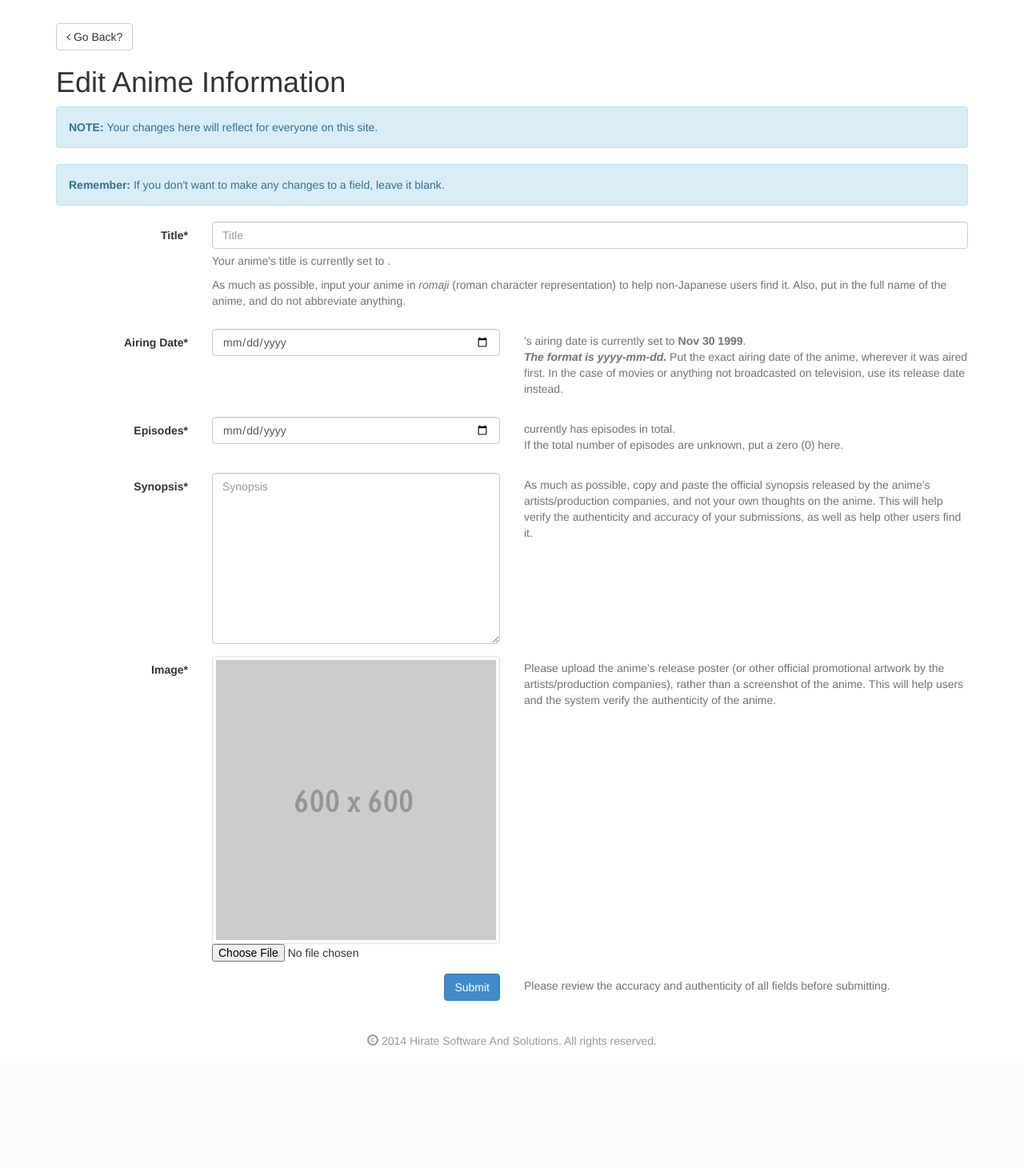
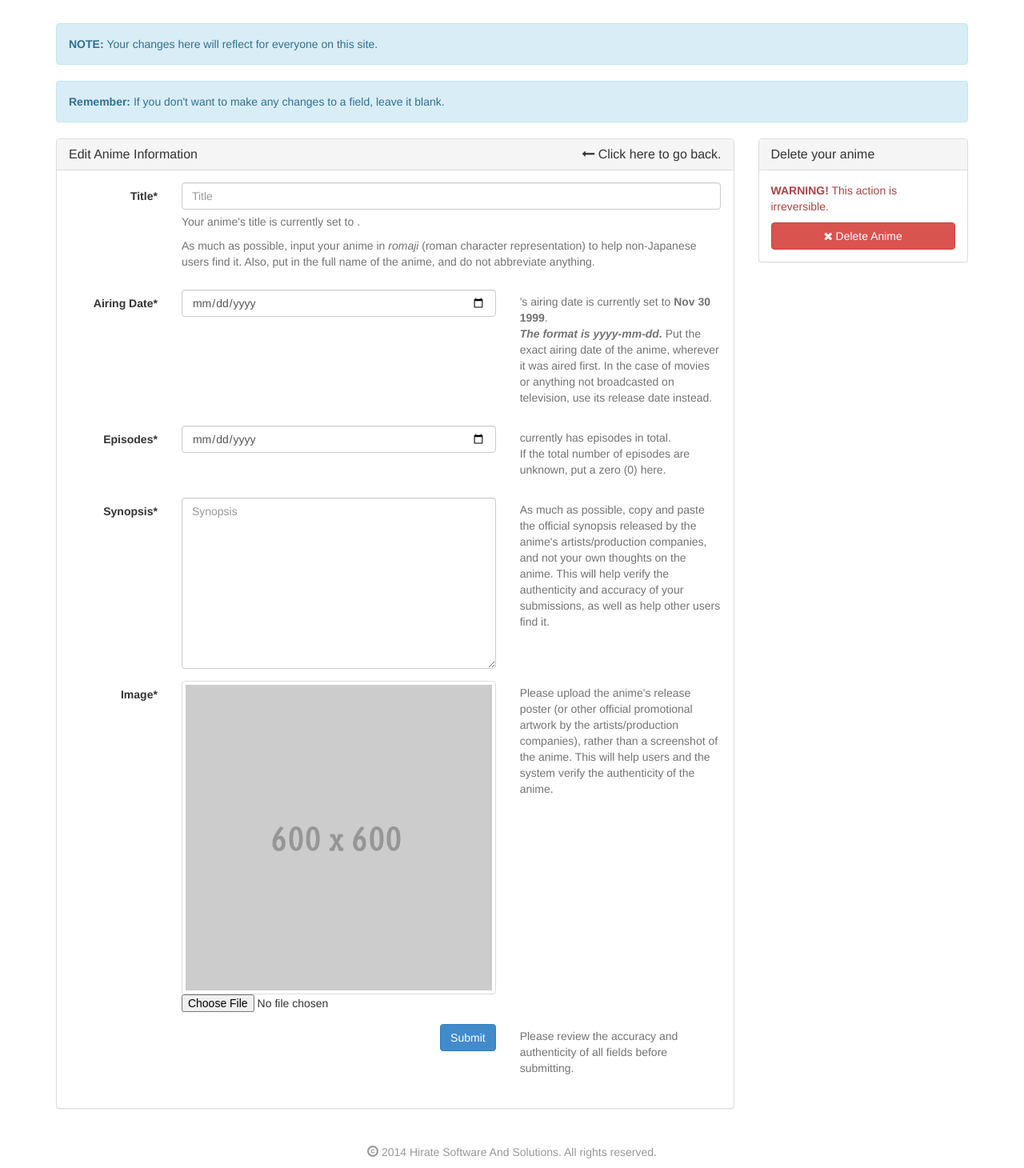
Before and after one commit to reybalgs/shounenwatch, a CodeIgniter app: page /index.php/anime/edit/1 in a window 1280 px wide. Shown: the part 51-1511 px from the top of the page at 80% size. Before the commit the page ends 1360 px from the top, so only its background shows below. Run offline with CodeIgniter, Linux system fonts and the light colour scheme; some libraries are stand-ins or nearby versions.

Commit message:
Initial work on watchlists
- A test page has been created to test a query on getting all users watching
anime.
- A controller and model for the Watching table has been created as well
- Not in this commit, but I've made a change in the database since the IDs of
the Watching and Rating tables doesn't seem to be autoincrementing.
- Also created a non-functioning delete function and modal in the Edit Anime
page.

```diff
--- a/application/config/routes.php
+++ b/application/config/routes.php
@@ -38,8 +38,10 @@
 |
 */
 
+$route['watching'] = "watching/index";
 $route['anime/submit'] = "anime/submit";
 $route['anime/edit/(:num)'] = "anime/edit/$1";
+$route['anime/add_to_watchlist/(:num)'] = "user/add_anime_to_watch_list/$1";
 $route['anime/(:num)'] = "anime/detail/$1";
 $route['anime'] = "anime/index";
 $route['user/upload_image'] = "user/upload_image";
--- a/application/controllers/user.php
+++ b/application/controllers/user.php
@@ -202,6 +202,11 @@
         $this->load->view('templates/footer');
     }
 
+    public function add_anime_to_watch_list($anime_id) {
+        # Function that handles adding the provided anime to the user's watch list.
+
+    }
+
     public function register() {
         # Function that handles user registration
         $this->load->helper('form');
--- a/application/views/anime/edit.php
+++ b/application/views/anime/edit.php
@@ -1,6 +1,4 @@
 <div class="container">
-    <a href="<?php echo site_url('anime').'/'.$anime_id ?>" class="btn btn-default"><i class="fa fa-angle-left"></i> Go Back?</a>
-    <h1>Edit Anime Information</h1>
     <div class="alert alert-info">
         <strong>NOTE: </strong>Your changes here will reflect for everyone on this site.
     </div>
@@ -18,6 +16,16 @@
     <?php
         }
     ?>
+    <div class="row">
+        <div class="col-md-9">
+            <div class="panel panel-default">
+                <div class="panel-heading">
+                    <h1 class="panel-title">
+                        Edit Anime Information
+                        <a href="<?php echo site_url('anime').'/'.$anime_id ?>" class="pull-right"><i class="fa fa-long-arrow-left"></i> Click here to go back.</a>
+                    </h1>
+                </div>
+                <div class="panel-body">
                     <?php echo form_open_multipart(site_url('anime/edit').'/'.$anime_id, array('class'=>'form-horizontal', 'role'=>'form')) ?>
                         <?php
                             if(form_error('anime-title')) {
@@ -64,7 +72,7 @@
                             }
                         ?>
                             <label for="animeInputAiring" class="col-sm-2 control-label">Airing Date*</label>
-            <div class="col-sm-4">
+                            <div class="col-sm-6">
                                 <?php
                                     $title_input = array(
                                         'name'=>'anime-airing',
@@ -77,7 +85,7 @@
                                     echo form_input($title_input);
                                 ?>
                             </div>
-            <span class="help-block col-sm-6">
+                            <span class="help-block col-sm-4">
                                 <?php echo $curr_anime->name ?>'s airing date is currently set to <strong><?php echo mdate("%M %d %Y", mysql_to_unix($curr_anime->airing)) ?></strong>.
                                 <br/>
                                 <b><i>The format is yyyy-mm-dd.</i></b> Put the exact airing date of the anime, wherever it was aired first. In the case of movies or anything not broadcasted on television, use its release date instead.
@@ -96,7 +104,7 @@
                             }
                         ?>
                             <label for="animeInputAiring" class="col-sm-2 control-label">Episodes*</label>
-            <div class="col-sm-4">
+                            <div class="col-sm-6">
                                 <?php
                                     $title_input = array(
                                         'name'=>'anime-episodes',
@@ -109,7 +117,7 @@
                                     echo form_input($title_input);
                                 ?>
                             </div>
-            <span class="help-block col-sm-6">
+                            <span class="help-block col-sm-4">
                                 <?php echo $curr_anime->name ?> currently has <strong><?php echo $curr_anime->episodes ?></strong> episodes in total.
                                 <br/>
                                 If the total number of episodes are unknown, put a zero (0) here.
@@ -128,7 +136,7 @@
                             }
                         ?>
                             <label for="animeInputSynopsis" class="col-sm-2 control-label">Synopsis*</label>
-            <div class="col-sm-4">
+                            <div class="col-sm-6">
                                 <?php
                                     echo form_textarea(array(
                                         'name'=>'anime-synopsis',
@@ -139,11 +147,11 @@
                                     ));
                                 ?>
                             </div>
-            <span class="help-block col-sm-6">As much as possible, copy and paste the official synopsis released by the anime's artists/production companies, and not your own thoughts on the anime. This will help verify the authenticity and accuracy of your submissions, as well as help other users find it.</span>
+                            <span class="help-block col-sm-4">As much as possible, copy and paste the official synopsis released by the anime's artists/production companies, and not your own thoughts on the anime. This will help verify the authenticity and accuracy of your submissions, as well as help other users find it.</span>
                         </div>
                         <div class="form-group">
                             <label for="animeInputImage" class="col-sm-2 control-label">Image*</label>
-            <div class="col-sm-4">
+                            <div class="col-sm-6">
                                 <?php
                                     if(isset($curr_anime->image)) {
                                         echo img(array(
@@ -162,13 +170,69 @@
                                 ?>
                                 <input type="file" name="userfile" size="20"/>
                             </div>
-            <span class="help-block col-sm-6">Please upload the anime's release poster (or other official promotional artwork by the artists/production companies), rather than a screenshot of the anime. This will help users and the system verify the authenticity of the anime.</span>
+                            <span class="help-block col-sm-4">Please upload the anime's release poster (or other official promotional artwork by the artists/production companies), rather than a screenshot of the anime. This will help users and the system verify the authenticity of the anime.</span>
                         </div>
                         <div class="form-group">
                             <label class="col-sm-2 control-label"></label>
-            <div class="col-sm-4">
+                            <div class="col-sm-6">
                                 <button class="btn btn-primary pull-right" type="submit">Submit</button>
                             </div>
-            <span class="help-block col-sm-6">Please review the accuracy and authenticity of all fields before submitting.</span>
+                            <span class="help-block col-sm-4">Please review the accuracy and authenticity of all fields before submitting.</span>
                         </div>
                     </div>
+                </div>
+            </div>
+        <div class="col-md-3">
+            <div class="panel panel-default">
+                <div class="panel-heading">
+                    <h1 class="panel-title">Delete your anime</h1>
+                </div>
+                <div class="panel-body">
+                    <p class="text-danger"><strong>WARNING!</strong> This action is irreversible.</p>
+                    <button class="btn btn-danger btn-block" data-toggle="modal" data-target="#deleteModal" type="button"><i class="fa fa-times"></i> Delete Anime</button>
+                </div>
+            </div>
+        </div>
+        </div>
+    </div>
+</div>
+
+<?php # warning modal ?>
+<div class="modal fade" id="deleteModal"  role="dialog" aria-labelledby="deleteModalLabel" aria-hidden="true">
+    <div class="modal-dialog">
+        <div class="modal-content">
+            <div class="modal-header">
+                <button type="button" class="close" data-dismiss="modal" aria-hidden="true"><i class="fa fa-times"></i></button>
+                <h3 class="modal-title" id="deleteModalLabel">Are you sure about this?</h3>
+            </div>
+            <div class="modal-body">
+                <p class="text-danger">If you delete your anime now, the following actions will be performed:</p>
+                <ul class="fa-ul">
+                    <?php
+                        /*
+                         * There should  be code here that retrieves the number of viewers an anime has,
+                         * but at this time we haven't implmented that yet so we will use random values
+                         * for now.
+                         */
+                    ?>
+                    <li>
+                        <i class="fa-li fa fa-frown-o"></i>
+                        <strong><?php echo $curr_anime->name ?></strong> has <?php echo number_format(rand(0, 5000)) ?> viewers. If you delete it, they will still be able to track their watching habits.
+                    </li>
+                    <li>
+                        <i class="fa-li fa fa-users"></i>
+                        Other users will not be able to find this anime, and it will not show up in searches.
+                    </li>
+                    <li>
+                        <i class="fa-li fa fa-pencil"></i>
+                        Other people (you included) can create a new entry for this anime, even with exactly the same name.
+                    </li>
+                </ul>
+            </div>
+            <div class="modal-footer">
+                <p class="text-danger">Are you still sure about deleting <strong><?php echo $curr_anime->name ?></strong>? This action <strong>CANNOT BE REVERTED!</strong></p>
+                <a href="#" class="btn btn-sm btn-danger"><i class="fa fa-thumbs-o-up"></i> Yes, I'm sure!</a>
+            </div>
+        </div>
+    </div>
+</div>
```
Also changed, not shown: application/controllers/watching.php (added, +18 -0 lines), application/models/watching_model.php (added, +18 -0 lines), application/views/watching/watching.php (added, +24 -0 lines). Lines whose indentation alone changed are shown as unchanged.
